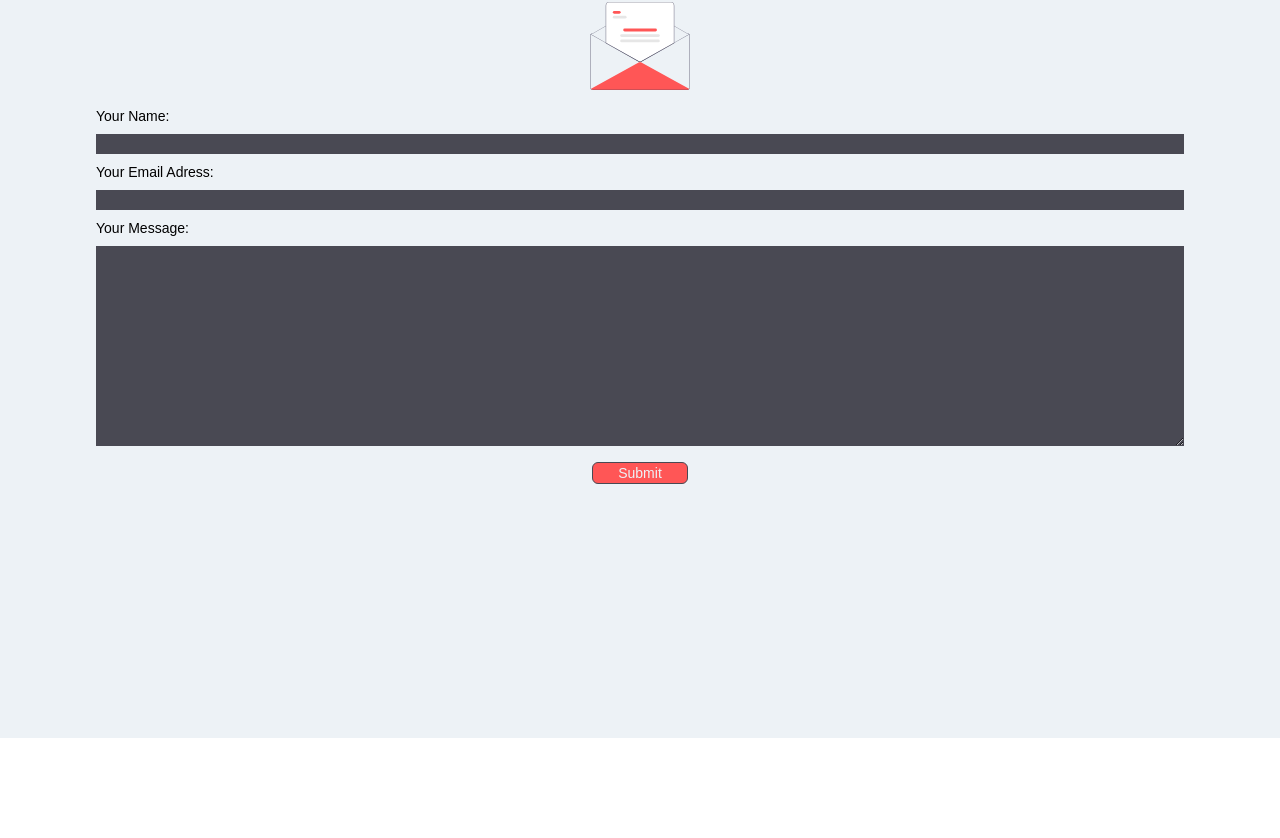
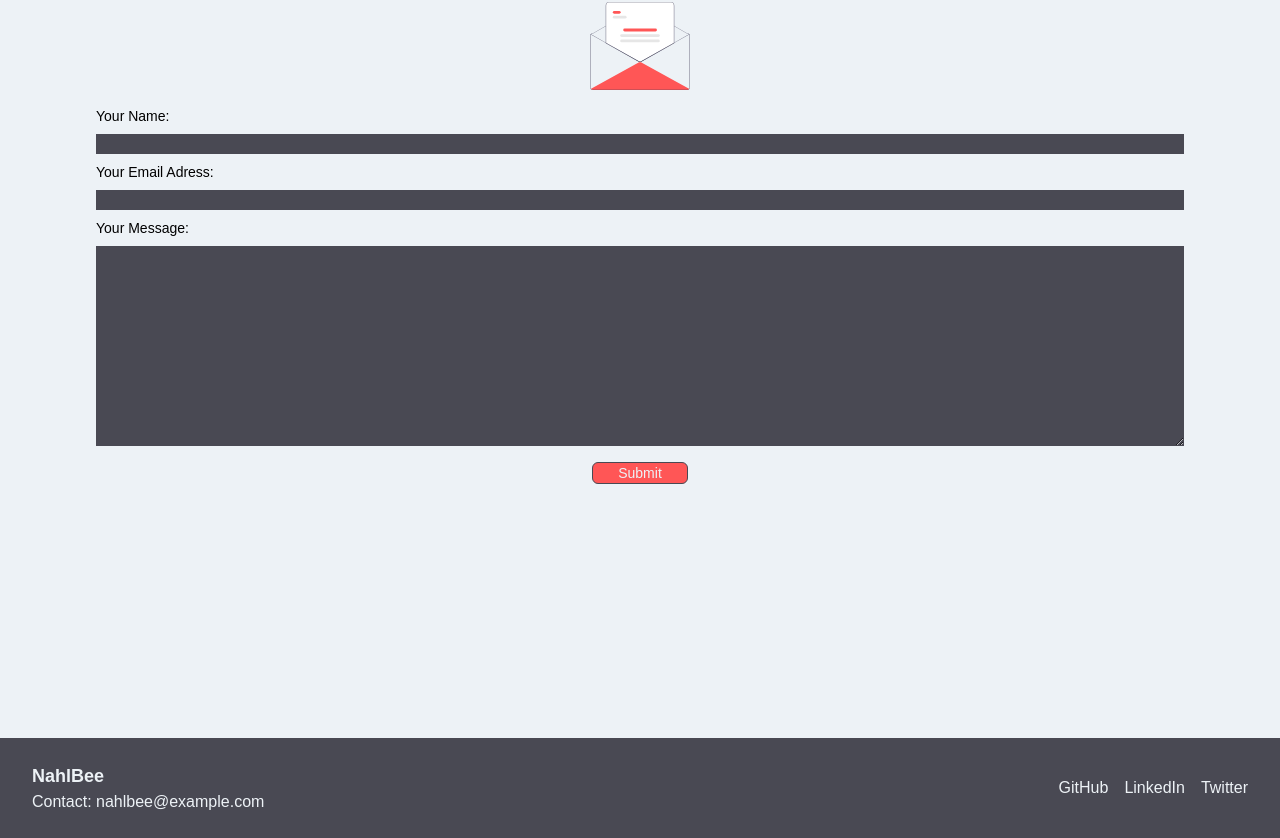
Before and after one commit to NahlBee97/nahalil_porto_next, a Next.js app: page / in a window 1280 px wide. Shown: the part 4062-4900 px from the top of the page. Before the commit the page ends 4800 px from the top, so only its background shows below. Built offline with nearby package versions, Linux system fonts and the light colour scheme; a web font is replaced by a local one.

Commit message:
added footer component

```diff
--- a/src/app/page.tsx
+++ b/src/app/page.tsx
@@ -5,7 +5,7 @@ import Portfolio from "@/pages/porto";
 import Experience from "@/pages/exp";
 import Skills from "@/pages/skills";
 import Contact from "@/pages/contact";
-
+import Footer from "@/components/footer";
 
 export default function mainPage() {
   return (
@@ -17,6 +17,7 @@ export default function mainPage() {
       <Skills/>
       <Portfolio/>
       <Contact/>
+      <Footer/>
     </div>
   )
 };
--- /dev/null
+++ b/src/components/footer/index.tsx
@@ -0,0 +1,28 @@
+import Link from 'next/link';
+
+export default function Footer() {
+  return (
+    <footer className="bg-mycolor4 py-6">
+      <div className="max-w-7xl mx-auto px-4 sm:px-6 lg:px-8">
+        <div className="flex justify-between items-center">
+          <div className="text-mycolor2">
+            <p className="text-lg font-bold">NahlBee</p>
+            <p>Contact: nahlbee@example.com</p>
+          </div>
+          <div className="flex space-x-4">
+            <Link className="text-mycolor2 hover:text-mycolor1" href="https://github.com/yourusername" target="_blank" rel="noopener noreferrer">
+              GitHub
+            </Link>
+            <Link className="text-mycolor2 hover:text-mycolor1" href="https://linkedin.com/in/yourusername" target="_blank" rel="noopener noreferrer">
+              LinkedIn
+            </Link>
+            <Link className="text-mycolor2 hover:text-mycolor1" href="https://twitter.com/yourusername" target="_blank" rel="noopener noreferrer">
+              Twitter
+            </Link>
+            {/* Add more social media links as needed */}
+          </div>
+        </div>
+      </div>
+    </footer>
+  );
+};
```
